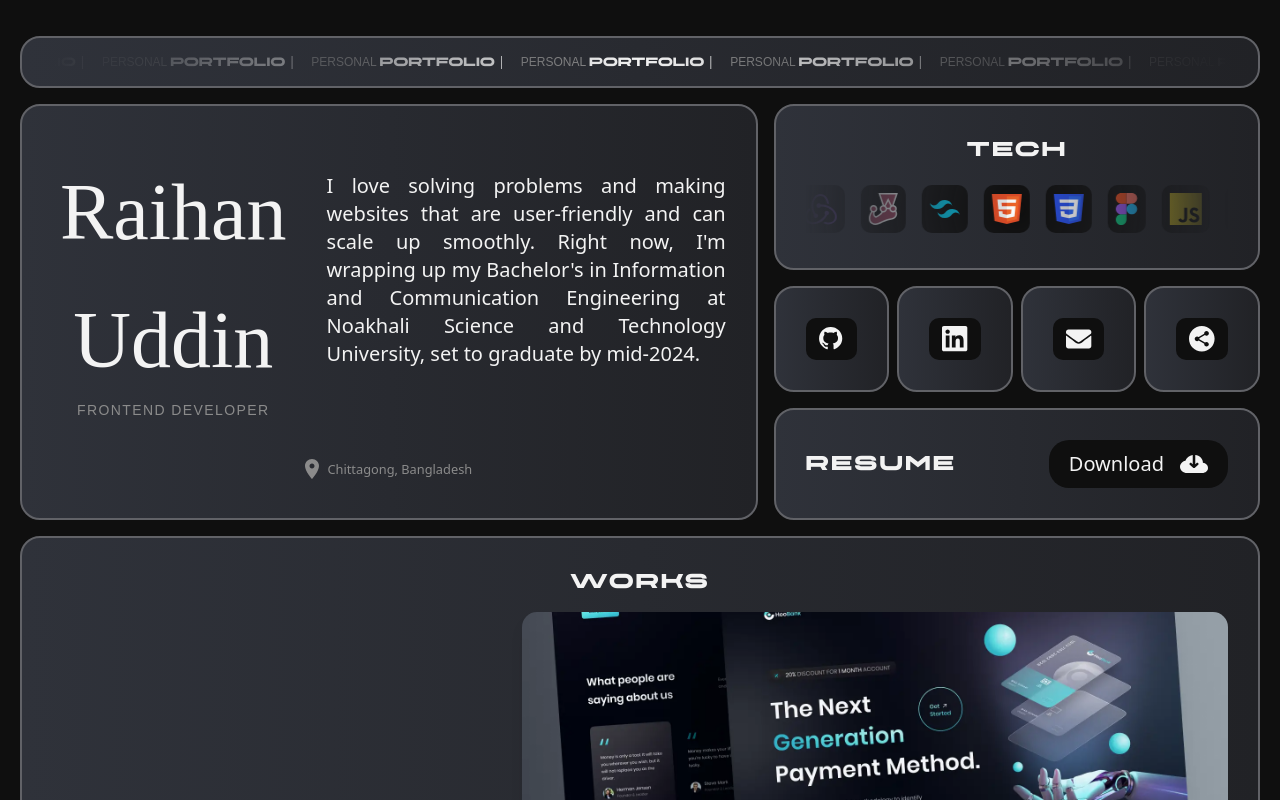
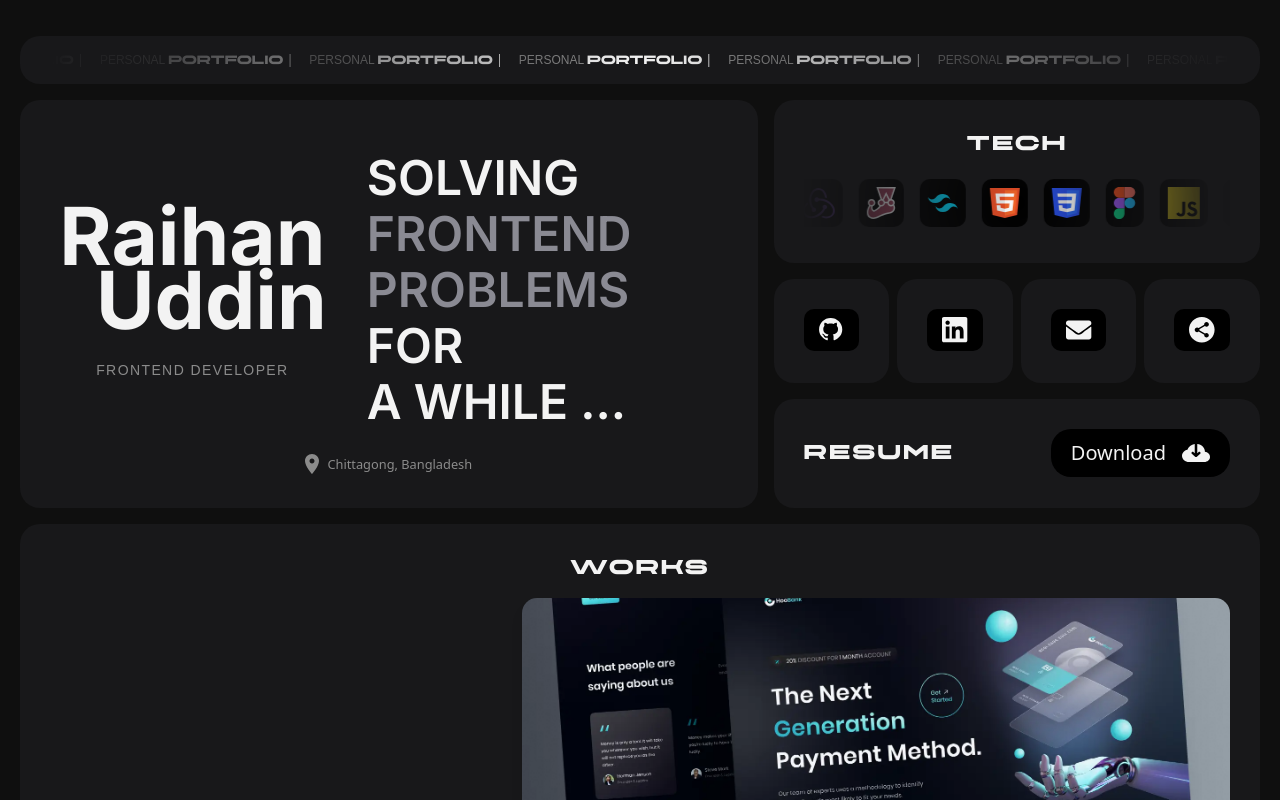
Before and after one commit to Rai321han/Portfolio, a React (Vite) app: page / in a window 1280 px wide. Shown: the top 800 px of the page. Built offline with nearby package versions, Linux system fonts and the light colour scheme; a web font is replaced by a local one.

Commit message:
color update

```diff
--- a/index.html
+++ b/index.html
@@ -16,6 +16,12 @@
       href="https://fonts.googleapis.com/css2?family=Clicker+Script&display=swap"
       rel="stylesheet"
     />
+    <link rel="preconnect" href="https://fonts.googleapis.com" />
+    <link rel="preconnect" href="https://fonts.gstatic.com" crossorigin />
+    <link
+      href="https://fonts.googleapis.com/css2?family=Inter:ital,opsz,wght@0,14..32,100..900;1,14..32,100..900&display=swap"
+      rel="stylesheet"
+    />
     <meta name="viewport" content="width=device-width, initial-scale=1.0" />
     <title>Portfolio</title>
   </head>
--- a/src/components/HeaderMarquee.tsx
+++ b/src/components/HeaderMarquee.tsx
@@ -18,7 +18,7 @@ export default function HeaderMarquee() {
 
   return (
     <Section className="col-[1/14] md:col-[1/11] row-[2/3] overflow-x-hidden !py-[4px] lg:!py-[10px] text-[12px] text-textColor">
-      <InfiniteSlide items={items} time={40} className="w-[100%]" />
+      <InfiniteSlide items={items} time={40} />
       <FadingLeft />
       <FadingRight />
     </Section>
--- a/src/components/Intro.tsx
+++ b/src/components/Intro.tsx
@@ -5,10 +5,10 @@ import Section from "./Section";
 
 export default function Intro() {
   return (
-    <Section className="lg:grid lg:grid-row-[1fr_2fr_1fr] lg:grid-cols-[1fr_1fr_ 1fr] flex gap-[20px] flex-col justify-center items-center col-[1/14] md:col-[1/7] row-[3/4] md:row-[3/6] ">
-      <div className="flex flex-col lg:row-[2/3] lg:col-[1/4] gap-6 lg:grid lg:grid-cols-[1fr_1fr_1fr] lg:grid-rows-1">
-        <div className="text-textColor flex flex-col  justify-center items-center gap-4 lg:col-[1/2]">
-          <div className="m-2 text-[5rem] font-clicker text-center font-thin leading-[4rem] ">
+    <Section className="antialiased lg:grid lg:grid-row-[1fr_2fr_1fr] lg:grid-cols-[1fr_1fr_ 1fr] flex gap-[20px] flex-col justify-center items-center col-[1/14] md:col-[1/7] row-[3/4] md:row-[3/6] ">
+      <div className="flex flex-col lg:row-[2/3] lg:col-[1/4] gap-6 lg:grid lg:grid-cols-[auto_1fr_1fr] lg:grid-rows-1">
+        <div className=" text-textColor flex flex-col  justify-center items-center gap-4 lg:col-[1/2]">
+          <div className=" m-2 text-[5rem] font-Inter text-center font-bold leading-[4rem]">
             Raihan
             <br />
             &nbsp; Uddin
@@ -17,11 +17,9 @@ export default function Intro() {
             FRONTEND DEVELOPER
           </div>
         </div>
-        <div className="text-justify leading-6 text-[16px] lg:text-[20px] lg:leading-7 lg:col-[2/4] lg:pl-2">
-          I love solving problems and making websites that are user-friendly and
-          can scale up smoothly. Right now, I'm wrapping up my Bachelor's in
-          Information and Communication Engineering at Noakhali Science and
-          Technology University, set to graduate by mid-2024.
+        <div className="text-justify font-semibold font-Inter leading-6 text-[16px] lg:text-[3rem] lg:leading-[3.5rem] lg:col-[2/4] lg:pl-2">
+          SOLVING <span className="text-[#8a8a93]">FRONTEND PROBLEMS </span>FOR
+          <br /> A WHILE ...
         </div>
       </div>
       <div className="flex gap-2 items-center lg:row-[3/4] lg:col-[2/3]">
--- a/src/components/ProjectsSlide.tsx
+++ b/src/components/ProjectsSlide.tsx
@@ -24,7 +24,7 @@ export default function ProjectsSlide({ worksData }: ProjectSlideDataType) {
     <div className="relative grid grid-cols-1 grid-rows-[repeat(2,200px)_auto]">
       {renderedProjects}
       <div
-        className="absolute top-1/2 -translate-y-1/2 -left-[10px] z-[10] hover:animate-pulse [&>svg]:w-[60px] [&>svg]:h-[60px]"
+        className="absolute top-1/2 -translate-y-1/2 md:translate-l-1/2 -left-[10px] z-[10] hover:animate-pulse [&>svg]:w-[60px] [&>svg]:h-[60px]"
         onClick={handlePrevProject}
       >
         {LSLIDE_ICON}
--- a/src/components/Section.tsx
+++ b/src/components/Section.tsx
@@ -9,7 +9,7 @@ export default function Section({ children, className, ...rest }: SectionType) {
   return (
     <div
       className={twMerge(
-        `backdrop-blur-lg relative p-pdSecSmall xxs:p-pdSecMedium xs:p-pdSecLarge md:p-pdSecMedium lg:p-pdSecLarge bg-gradient-to-r from-grad1 to-grad2 border md:border-[2px] border-borderColor rounded-[20px]`,
+        `relative p-pdSecSmall xxs:p-pdSecMedium xs:p-pdSecLarge md:p-pdSecMedium lg:p-pdSecLarge bg-primary  border-borderColor rounded-[20px]`,
         className
       )}
       {...rest}
--- a/src/components/Tech.tsx
+++ b/src/components/Tech.tsx
@@ -33,7 +33,7 @@ export default function Tech() {
   ));
 
   return (
-    <Section className="flex flex-col gap-4 items-center col-[1/14] md:col-[7/11] row-[5/6] md:row-[3/4] bg-primary rounded-[20px] border-y-[2px] border-borderColor p-[30px]">
+    <Section className="flex flex-col gap-4 items-center col-[1/14] md:col-[7/11] row-[5/6] md:row-[3/4] bg-primary rounded-[20px] p-[30px]">
       <SectionHead>TECH</SectionHead>
       <InfiniteSlide items={items} time={30} className="w-[100%] py-[5px] " />
       <FadingLeft />
--- a/src/index.css
+++ b/src/index.css
@@ -37,10 +37,12 @@
 
 .dark {
   --background: #0f0f0f;
-  --primary: #2d2d2d;
+  /* --primary: #2d2d2d; */
+  --primary: #18181a;
   --primary-grad-1: #2f323a;
   --primary-grad-2: #212226;
-  --primary-dim: #0f0f0f;
+  /* --primary-dim: #0f0f0f; */
+  --primary-dim: #000;
   --secondary: #f3f3f3;
   --secondary-dim: #dedede;
   --text-color: #f3f3f3;
--- a/tailwind.config.js
+++ b/tailwind.config.js
@@ -69,6 +69,7 @@ export default {
         prosto: "'Prosto One', sans-serif",
         chaney: "'chaney', sans-serif",
         clicker: "'Clicker Script', cursive",
+        Inter: "'Inter', sans-serif",
       },
       colors: {
         background: "var(--background)",
```
